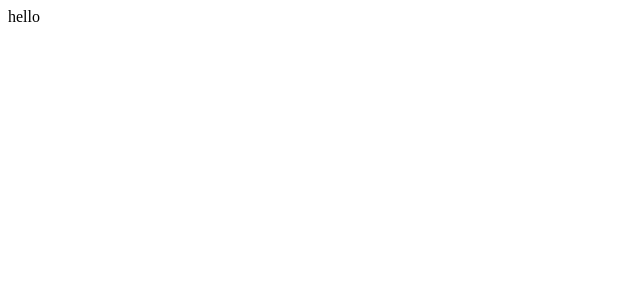
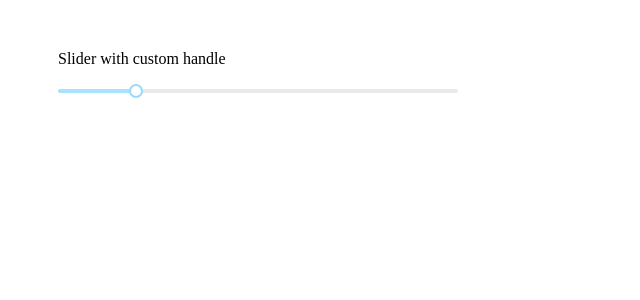
Before and after one commit to codinglawyer/loan-calculator, a React app: page / in a window 1280 px wide. Shown: the top 300 px of the page, without its empty margins (0-640 px from the left). Built offline with nearby package versions, Linux system fonts and the light colour scheme.

Commit message:
create mock slider

```diff
--- a/package.json
+++ b/package.json
@@ -13,6 +13,7 @@
   "dependencies": {
     "axios": "^0.17.1",
     "lodash": "^4.17.4",
+    "rc-slider": "^8.5.0",
     "react": "^16.2.0",
     "react-redux": "^5.0.6",
     "recompose": "^0.26.0",
@@ -28,6 +29,7 @@
     "babel-preset-stage-2": "^6.24.1",
     "babel-tape-runner": "^2.0.1",
     "css-loader": "^0.28.7",
+    "postcss-loader": "^2.0.9",
     "style-loader": "^0.19.1",
     "tape": "^4.8.0",
     "webpack": "^3.10.0",
--- a/src/actions/index.js
+++ b/src/actions/index.js
@@ -1,4 +1,3 @@
-import axios from 'axios'
 export const FETCH_DATA_REQUEST = 'FETCH_DATA_REQUEST'
 export const fetchDataRequest = () => ({
   type: FETCH_DATA_REQUEST
--- a/src/components/App.js
+++ b/src/components/App.js
@@ -1,8 +1,40 @@
 import React from 'react'
+import Slider from 'rc-slider'
+import 'rc-slider/assets/index.css'
+import Tooltip from 'rc-tooltip'
+
+const createSliderWithTooltip = Slider.createSliderWithTooltip
+const Handle = Slider.Handle
+
+const handle = props => {
+  const { value, dragging, index, ...restProps } = props
+  return (
+    <Tooltip
+      prefixCls="rc-slider-tooltip"
+      overlay={value}
+      visible={dragging}
+      placement="top"
+      key={index}
+    >
+      <Handle value={value} {...restProps} />
+    </Tooltip>
+  )
+}
+
+const wrapperStyle = { width: 400, margin: 50 }
 
 const App = () => (
   <div>
-    hello
+    <div style={wrapperStyle}>
+      <p>Slider with custom handle</p>
+      <Slider
+        min={10}
+        max={2000}
+        step={10}
+        defaultValue={400}
+        handle={handle}
+      />
+    </div>
   </div>
 )
 
--- a/src/index.js
+++ b/src/index.js
@@ -5,6 +5,7 @@ import App from './components/App'
 import RootReducer from './reducers'
 import { Provider } from 'react-redux'
 import {fetchDataRequest} from './actions/index'
+
 
 
 const configureStore = () => {
--- a/webpack.config.js
+++ b/webpack.config.js
@@ -2,7 +2,8 @@ const path = require('path')
 
 const PATHS = {
   app: path.join(__dirname, 'src'),
-  build: path.join(__dirname, 'build')
+  build: path.join(__dirname, 'build'),
+  modules: path.join(__dirname, 'node_modules')
 }
 
 module.exports = {
@@ -23,7 +24,7 @@ module.exports = {
       },
       {
         test: /\.css$/,
-        include: PATHS.app,
+        include: [PATHS.app, PATHS.modules],
         loaders: ['style-loader', 'css-loader']
       }
     ]
```
Also changed, not shown: 1 other file (tests, documents, lock files or other folders).
